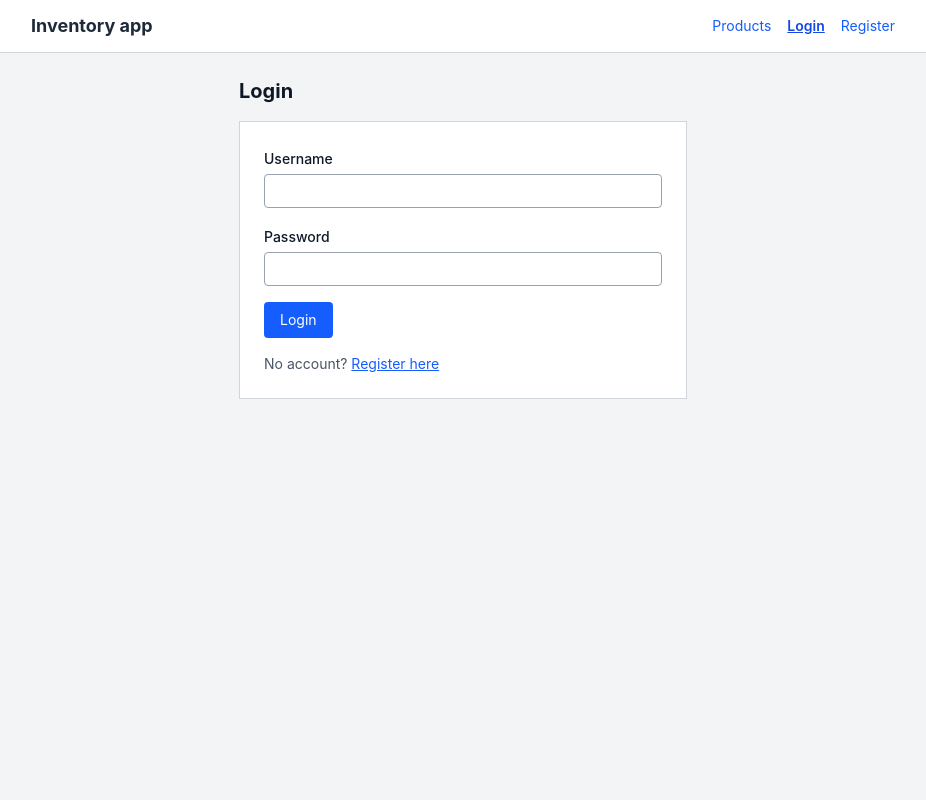
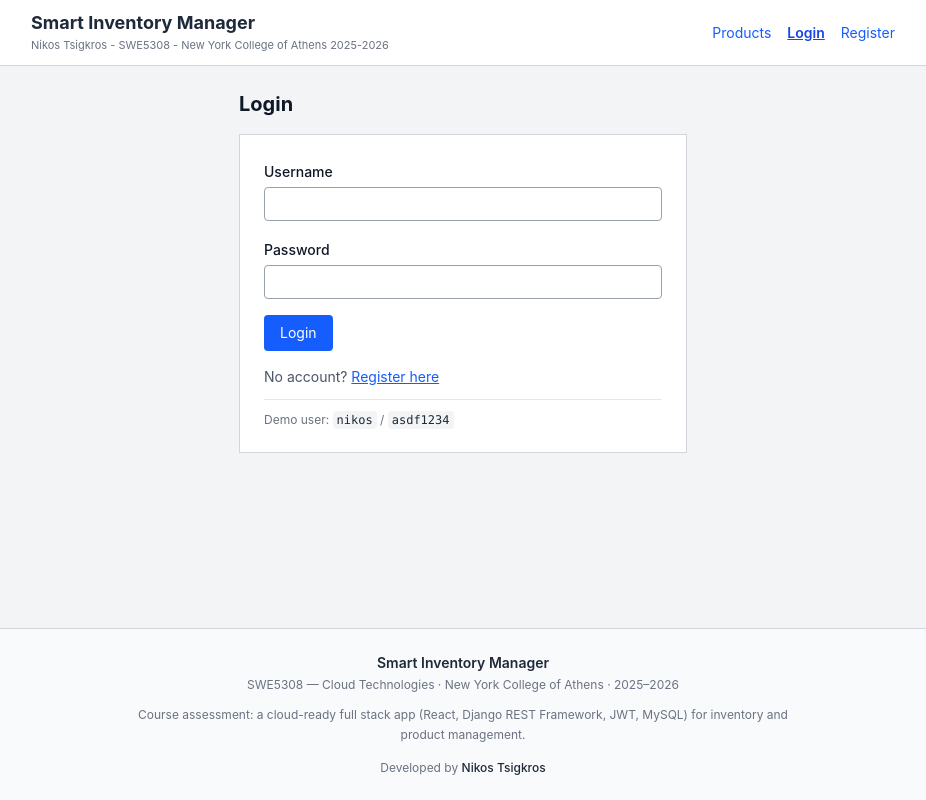
Before and after one commit to NikosTsigkros/tsigkros-nyc-SWE5308-002, a React (Vite) app in the folder frontend/: page /login in a window 1280 px wide. Shown: the whole page, without its empty margins (177-1103 px from the left). Built offline with nearby package versions, Linux system fonts and the light colour scheme.

Commit message:
FE - add course data navbar footer

```diff
--- a/frontend/src/App.jsx
+++ b/frontend/src/App.jsx
@@ -25,11 +25,19 @@ function Shell() {
     };
 
     return (
-        <div className="min-h-screen font-sans">
+        <div className="flex min-h-screen flex-col font-sans">
             <nav className="border-b border-gray-300 bg-white">
                 <div className="mx-auto flex max-w-4xl flex-wrap items-center justify-between gap-2 px-4 py-3">
-                    <Link to="/" className="text-lg font-bold text-gray-800">
-                        Inventory app
+                    <Link
+                        to="/"
+                        className="flex flex-col items-start gap-0.5 no-underline hover:opacity-90"
+                    >
+                        <span className="text-lg font-bold leading-tight text-gray-800">
+                            Smart Inventory Manager
+                        </span>
+                        <span className="text-[11px] font-normal text-gray-500">
+                            Nikos Tsigkros - SWE5308 - New York College of Athens 2025-2026
+                        </span>
                     </Link>
                     <div className="flex flex-wrap items-center gap-4 text-sm">
                         <NavLink to="/" className={navLinkClass} end>
@@ -57,13 +65,29 @@ function Shell() {
                 </div>
             </nav>
 
-            <main className="mx-auto max-w-4xl px-4 py-6">
+            <main className="mx-auto w-full max-w-4xl flex-1 px-4 py-6">
                 <Routes>
                     <Route path="/" element={<Products />} />
                     <Route path="/login" element={<Login />} />
                     <Route path="/register" element={<Register />} />
                 </Routes>
             </main>
+
+            <footer className="mt-auto border-t border-gray-300 bg-gray-50 px-4 py-6 text-center text-sm text-gray-600">
+                <p className="font-semibold text-gray-800">Smart Inventory Manager</p>
+                <p className="mt-1 text-xs text-gray-500">
+                    SWE5308 — Cloud Technologies · New York College of Athens ·
+                    2025–2026
+                </p>
+                <p className="mx-auto mt-3 max-w-2xl text-xs leading-relaxed text-gray-500">
+                    Course assessment: a cloud-ready full stack app (React, Django REST
+                    Framework, JWT, MySQL) for inventory and product management.
+                </p>
+                <p className="mt-4 text-xs text-gray-500">
+                    Developed by{' '}
+                    <span className="font-medium text-gray-800">Nikos Tsigkros</span>
+                </p>
+            </footer>
         </div>
     );
 }
--- a/frontend/src/pages/Login.tsx
+++ b/frontend/src/pages/Login.tsx
@@ -94,6 +94,12 @@ function Login() {
                 <p className="mt-4 text-sm text-gray-600">
                     No account? <Link to="/register" className="text-blue-600 underline">Register here</Link>
                 </p>
+                <p className="mt-3 border-t border-gray-200 pt-3 text-xs text-gray-500">
+                    Demo user:{' '}
+                    <code className="rounded bg-gray-100 px-1 py-0.5 text-gray-800">nikos</code>{' '}
+                    /{' '}
+                    <code className="rounded bg-gray-100 px-1 py-0.5 text-gray-800">asdf1234</code>
+                </p>
             </div>
         </div>
     );
```
